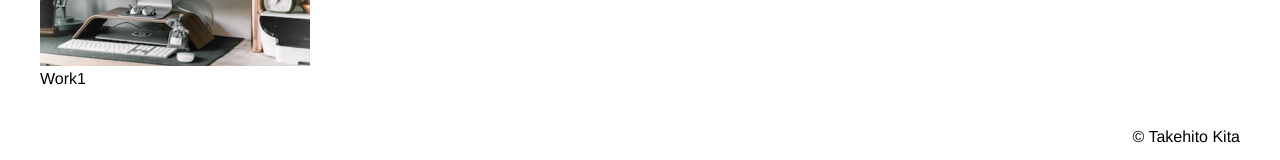
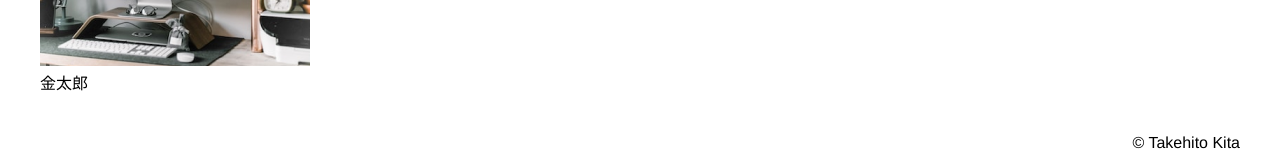
Before and after one commit to oathkite/oathkite.github.io, a plain HTML site: page index.html in a window 1280 px wide. Shown: the part 321-481 px from the top of the page. Drawn offline with Linux system fonts and the light colour scheme.

Commit message:
Add files via upload

```diff
--- a/index.html
+++ b/index.html
@@ -22,7 +22,7 @@
         <main class="main">
             <div class="works-item">
                 <img src="./image/work1-thumbnail.png" alt="">
-                <p class="works-title">Work1</p>
+                <p class="works-title">金太郎</p>
             </div>
         </main>
 
```
